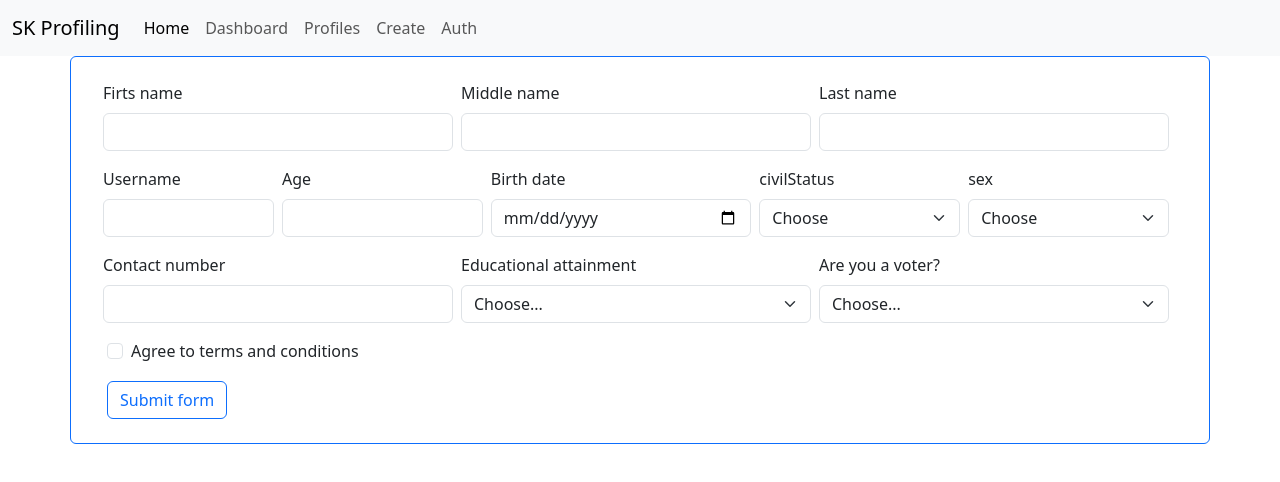
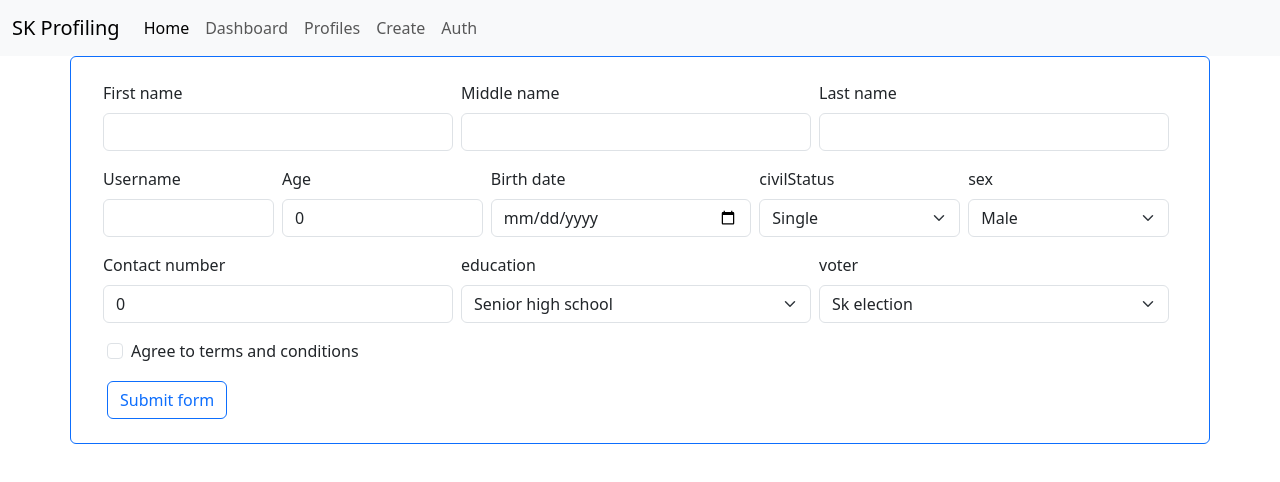
Before and after one commit to coldheart2002/sk-profiling-mern, a React (Vite) app in the folder client/: page /create in a window 1280 px wide. Shown: the top 482 px of the page. Built offline with nearby package versions, Linux system fonts and the light colour scheme.

Commit message:
form working

```diff
--- a/client/src/components/AddProfile.jsx
+++ b/client/src/components/AddProfile.jsx
@@ -1,99 +1,146 @@
-import Dropdown from "./form/Dropdown";
-import InputForm from "./form/InputForm";
+import { useState } from "react";
+import DropdownForm from "./formTemplate/DropdownForm";
+import InputForm from "./formTemplate/InputForm";
+import PropTypes from "prop-types";
+import axios from "axios";
+import { createLink } from "../private";
 
 const AddProfile = () => {
+  const [firstName, setFirstName] = useState("");
+  const [middleName, setMiddleName] = useState("");
+  const [lastName, setLastName] = useState("");
+  const [username, setUsername] = useState("");
+  const [age, setAge] = useState(0);
+  const [birthDate, setBirthDate] = useState("");
+  const [contactNumber, setContactNumber] = useState(0);
+  const [civilStatus, setCivilStatus] = useState(0);
+  const [sex, setSex] = useState(0);
+  const [education, setEducation] = useState(0);
+  const [voter, setVoter] = useState(0);
+
+  const profile = {
+    fName: firstName,
+    mName: middleName,
+    lName: lastName,
+    age,
+    birthDate,
+    civilStatus,
+    contactNumber,
+    sex,
+    educationalAttainment: education,
+    isRegisteredVoter: voter,
+  };
+
+  const handleSubmit = (e) => {
+    e.preventDefault();
+    axios
+      .post(createLink, profile)
+      .then((result) => console.log(result))
+      .catch((err) => console.log(err));
+  };
+
   return (
     <div className="container-md border border-primary rounded ">
-      <form className="row  g-3 p-4">
+      <form className="row g-3 p-4" onSubmit={handleSubmit}>
         <div className="row g-2">
           <div className="col-md">
-            <InputForm label="Firts name" value="firstName" />
+            <InputForm
+              label="First name"
+              type="text"
+              value="firstName"
+              setter={setFirstName}
+              getter={firstName}
+            />
           </div>
           <div className="col-md">
-            <InputForm label="Middle name" value="middleName" />
+            <InputForm
+              label="Middle name"
+              type="text"
+              value="middleName"
+              setter={setMiddleName}
+              getter={middleName}
+            />
           </div>
           <div className="col-md">
-            <InputForm label="Last name" value="lastName" />
+            <InputForm
+              label="Last name"
+              type="text"
+              value="lastName"
+              setter={setLastName}
+              getter={lastName}
+            />
           </div>
         </div>
         <div className="row g-2">
           <div className="col-md-2">
-            <InputForm label="Username" value="username" />
-          </div>
-          <div className="col-md">
-            <label htmlFor="age" className="form-label">
-              Age
-            </label>
-            <input type="number" className="form-control" id="age" required />
-          </div>
-          <div className="col-md-3">
-            <label htmlFor="birthDate" className="form-label">
-              Birth date
-            </label>
-            <input
-              type="date"
-              className="form-control"
-              id="birthDate"
-              required
+            <InputForm
+              label="Username"
+              type="text"
+              value="username"
+              setter={setUsername}
+              getter={username}
             />
           </div>
           <div className="col-md">
-            <Dropdown
-              id="civilStatus"
-              values={["single", "married", "divorced"]}
+            <InputForm
+              label="Age"
+              type="number"
+              value="age"
+              setter={setAge}
+              getter={age}
+            />
+          </div>
+          <div className="col-md-3">
+            <InputForm
+              label="Birth date"
+              type="date"
+              value="birthDate"
+              setter={setBirthDate}
+              getter={birthDate}
             />
           </div>
           <div className="col-md">
-            <Dropdown id="sex" values={["male", "female"]} />
+            <DropdownForm
+              id="civilStatus"
+              values={["single", "married", "divorced"]}
+              setter={setCivilStatus}
+              getter={civilStatus}
+            />
+          </div>
+          <div className="col-md">
+            <DropdownForm
+              id="sex"
+              values={["male", "female"]}
+              setter={setSex}
+              getter={sex}
+            />
           </div>
         </div>
         <div className="row g-2">
           <div className="col-md">
-            <label htmlFor="contactNumber" className="form-label">
-              Contact number
-            </label>
-            <input
+            <InputForm
+              label="Contact number"
               type="number"
-              className="form-control"
-              id="contactNumber"
-              required
+              value="contactNumber"
+              setter={setContactNumber}
+              getter={contactNumber}
             />
           </div>
           <div className="col-md">
-            <label htmlFor="education" className="form-label">
-              Educational attainment
-            </label>
-            <select
-              defaultValue=""
-              className="form-select"
+            <DropdownForm
               id="education"
-              required
-            >
-              <option selected disabled value="">
-                Choose...
-              </option>
-              <option value="senior high school">Senior high school</option>
-              <option value="junior high school">Junior high school</option>
-              <option value="college">College</option>
-            </select>
+              values={["senior high school", "junior high school", "college"]}
+              setter={setEducation}
+              getter={education}
+            />
           </div>
           <div className="col-md">
-            <label htmlFor="education" className="form-label">
-              Are you a voter?
-            </label>
-            <select
-              defaultValue=""
-              className="form-select"
-              id="education"
-              required
-            >
-              <option selected disabled value="">
-                Choose...
-              </option>
-              <option value="SK Election">SK election</option>
-              <option value="National Election">National election</option>
-              <option value="No">No</option>
-            </select>
+            <DropdownForm
+              id="voter"
+              values={["sk election", "national election", "no"]}
+              setter={setVoter}
+              getter={voter}
+            />
           </div>
         </div>
 
@@ -112,13 +159,15 @@ const AddProfile = () => {
           </div>
         </div>
         <div className="col-12">
-          <button className="btn btn-outline-primary" type="submit">
-            Submit form
-          </button>
+          <button className="btn btn-outline-primary">Submit form</button>
         </div>
       </form>
     </div>
   );
 };
 
+AddProfile.propTypes = {
+  handleSubmit: PropTypes.func.isRequired,
+};
+
 export default AddProfile;
--- a/client/src/components/form/Dropdown.jsx
+++ b/client/src/components/formTemplate/DropdownForm.jsx
@@ -1,11 +1,6 @@
-import { useState } from "react";
 import PropTypes from "prop-types";
 
-const Dropdown = ({ id, values }) => {
-  const [select, setSelect] = useState("");
-  const handleChange = (e) => {
-    setSelect(e.target.value);
-  };
+const DropdownForm = ({ getter, setter, id, values }) => {
   return (
     <>
       <label htmlFor={id} className="form-label">
@@ -13,10 +8,10 @@ const Dropdown = ({ id, values }) => {
       </label>
       <select
         className="form-select"
-        value={select}
+        value={getter}
         name={id}
         id={id}
-        onChange={handleChange}
+        onChange={(e) => setter(e.target.value)}
       >
         <option value="" disabled>
           Choose
@@ -31,13 +26,15 @@ const Dropdown = ({ id, values }) => {
   );
 };
 
-Dropdown.propTypes = {
+DropdownForm.propTypes = {
+  getter: PropTypes.func,
+  setter: PropTypes.func,
   id: PropTypes.string.isRequired,
   values: PropTypes.arrayOf(PropTypes.string.isRequired),
 };
 
-Dropdown.defaultProps = {
+DropdownForm.defaultProps = {
   id: "default",
   values: ["default"],
 };
-export default Dropdown;
+export default DropdownForm;
--- a/client/src/components/form/InputForm.jsx
+++ b/client/src/components/formTemplate/InputForm.jsx
@@ -1,35 +1,34 @@
-import { useState } from "react";
 import PropTypes from "prop-types";
 
-const InputForm = ({ label, value }) => {
-  const [data, setData] = useState("");
-  const handleChange = (e) => {
-    setData(e.target.value);
-  };
+const InputForm = ({ getter, setter, label, type, value }) => {
   return (
     <>
       <label htmlFor={value} className="form-label">
         {label}
       </label>
       <input
-        type="text"
+        type={type}
         className="form-control"
         id={value}
         required
-        value={data}
-        onChange={handleChange}
+        value={getter}
+        onChange={(e) => setter(e.target.value)}
       />
     </>
   );
 };
 
 InputForm.propTypes = {
+  getter: PropTypes.func,
+  setter: PropTypes.func,
   value: PropTypes.string.isRequired,
   label: PropTypes.string.isRequired,
+  type: PropTypes.string.isRequired,
 };
 InputForm.defaultProps = {
   value: "default",
   label: "default",
+  type: "",
 };
 
 export default InputForm;
--- a/client/src/pages/Home.jsx
+++ b/client/src/pages/Home.jsx
@@ -1,12 +1,5 @@
-import Dropdown from "../components/form/Dropdown";
-
 const Home = () => {
-  return (
-    <div>
-      Home
-      <Dropdown id="civilStatus" values={["single", "married", "divorced"]} />
-    </div>
-  );
+  return <div>Home</div>;
 };
 
 export default Home;
```
Also changed, not shown: 1 other file (tests, documents, lock files or other folders).
